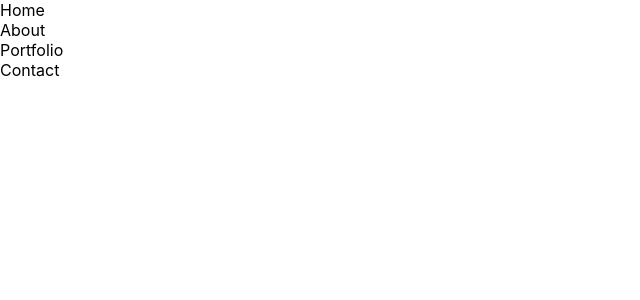
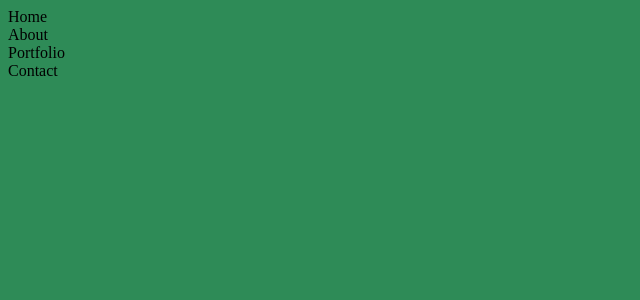
Before and after one commit to leananepari/portfolio, a React (Create React App) app: page / in a window 1280 px wide. Shown: the top 300 px of the page, without its empty margins (0-640 px from the left). Built offline with nearby package versions, Linux system fonts and the light colour scheme.

Commit message:
adds sass dependencies and build command

```diff
--- a/src/css/styles.css
+++ b/src/css/styles.css
@@ -1,13 +1,10 @@
+@import url("https://fonts.googleapis.com/css?family=Roboto:300,300i,400,400i,500,700,900");
+/*==========================================================
+  BODY
+ =========================================================*/
 body {
-  margin: 0;
-  font-family: -apple-system, BlinkMacSystemFont, "Segoe UI", "Roboto", "Oxygen",
-    "Ubuntu", "Cantarell", "Fira Sans", "Droid Sans", "Helvetica Neue",
-    sans-serif;
-  -webkit-font-smoothing: antialiased;
-  -moz-osx-font-smoothing: grayscale;
-}
+  padding-top: 0px;
+  background: seagreen; }
 
-code {
-  font-family: source-code-pro, Menlo, Monaco, Consolas, "Courier New",
-    monospace;
-}
+html, body {
+  overflow-x: hidden; }
--- /dev/null
+++ b/src/scss/_default.scss
@@ -0,0 +1,15 @@
+@import url('https://fonts.googleapis.com/css?family=Roboto:300,300i,400,400i,500,700,900');
+
+/*==========================================================
+  BODY
+ =========================================================*/
+
+ body{
+  padding-top: 0px;
+  background: seagreen;
+
+}
+
+html,body {
+  overflow-x: hidden;
+}
--- a/src/scss/styles.scss
+++ b/src/scss/styles.scss
@@ -0,0 +1 @@
+@import "default";
```
Also changed, not shown: package.json (+6 -1 lines), 1 other file (tests, documents, lock files or other folders).
